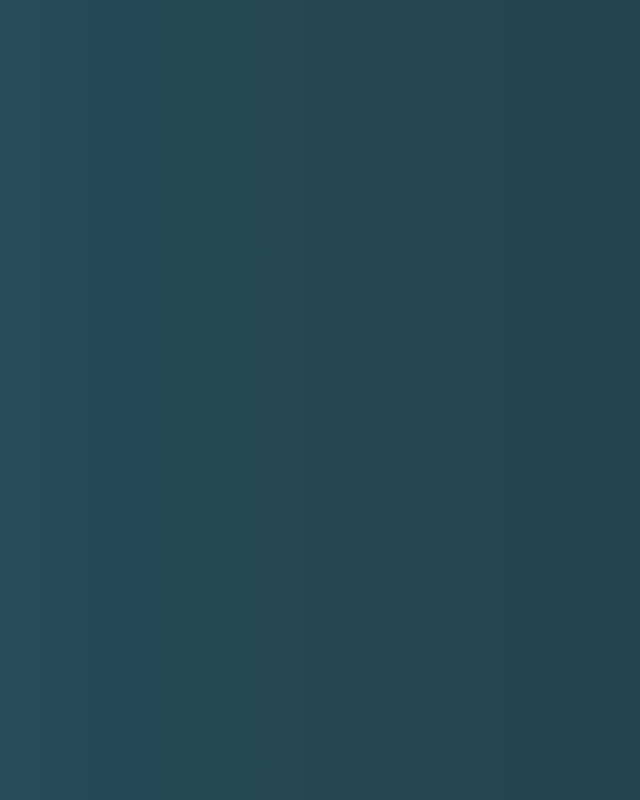
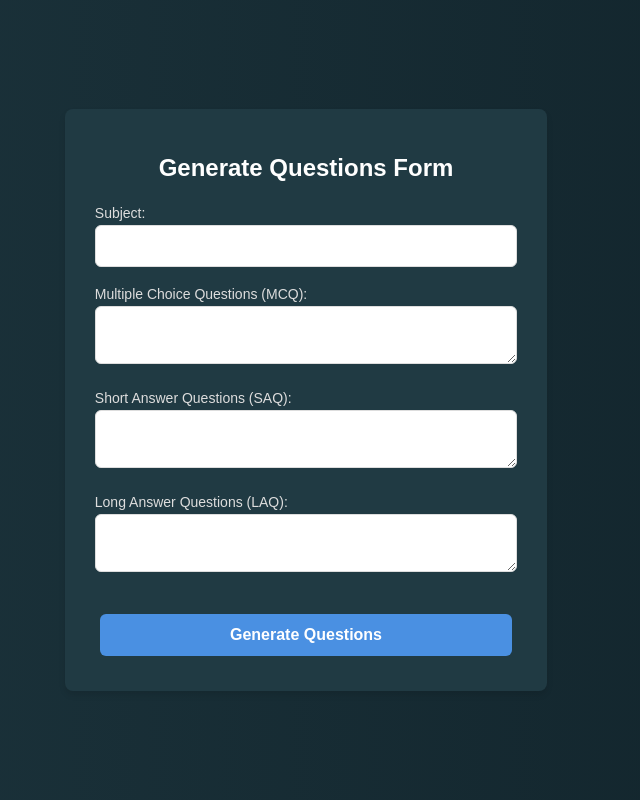
Before and after one commit to Atul-Raj7/E-Learning, a React (Vite) app in the folder Website/: page /question_form in a window 1280 px wide. Before the commit this address had no page. Shown: the whole page, without its empty margins (334-974 px from the left). Built offline with nearby package versions, Linux system fonts and the light colour scheme.

Commit message:
Question Form

```diff
--- a/Website/src/App.jsx
+++ b/Website/src/App.jsx
@@ -8,6 +8,7 @@ import AdminPortal from './pages/AdminPortal'
 import CodeEditor from './pages/CodeEditor'
 import GenerateQuestion from './pages/GenerateQuestion'
 import VideoCon from './pages/VideoCon'
+import QuestionForm from './pages/QuestionForm'
 
 function App() {
 
@@ -23,6 +24,7 @@ function App() {
               <Route path='/code_editor' element={<CodeEditor/>}/>
               <Route path='/generate_question' element={<GenerateQuestion/>}/>
               <Route path='/video_con' element={<VideoCon/>}/>
+              <Route path='/question_form' element={<QuestionForm/>}/>
         </Routes>
       </BrowserRouter>
   )
--- /dev/null
+++ b/Website/src/pages/QuestionForm.css
@@ -0,0 +1,136 @@
+/* Body */
+body {
+    background-color: #0F2027;
+    background: -webkit-linear-gradient(to right, #2C5364, #203A43, #0F2027);
+    background: linear-gradient(to right, #2C5364, #203A43, #0F2027);
+    margin: 0;
+    font-family: Arial, sans-serif;
+    color: #fff;
+    background-size: 300% 300%; /* Larger background to allow for movement */
+    animation: gradientMove 10s ease infinite; /* Animation for the moving effect */
+    display: flex;
+    justify-content: center;
+    align-items: center;
+    height: 100vh;
+  }
+
+  /* Keyframes for gradient animation */
+  @keyframes gradientMove {
+    0% {
+      background-position: 0% 50%;
+    }
+    50% {
+      background-position: 100% 50%;
+    }
+    100% {
+      background-position: 0% 50%;
+    }
+  }
+
+  /* Container for the form */
+  .question-form-container {
+    display: flex;
+    flex-direction: column;
+    align-items: center;
+    background-color: #203A43; /* Match the background gradient color */
+    padding: 30px;
+    border-radius: 8px;
+    box-shadow: 0px 4px 6px rgba(0, 0, 0, 0.1);
+    width: 100%;
+    max-width: 600px; /* Max width for the form */
+    margin: 20px auto;
+    box-sizing: border-box;
+  }
+
+  /* Heading for the form */
+  .question-form-container h1 {
+    font-size: 24px;
+    color: #fff;
+    font-weight: 600;
+    margin-bottom: 20px;
+  }
+
+  /* Input fields container */
+  .question-form-container form {
+    width: 100%;
+    display: flex;
+    flex-direction: column;
+  }
+
+  /* Label style */
+  .question-form-container label {
+    font-size: 14px;
+    color: #ddd; /* Lighter color for the label */
+    margin-bottom: 6px;
+    font-weight: 500;
+  }
+
+  /* Input fields */
+  .question-form-container input,
+  .question-form-container textarea {
+    width: 100%;
+    padding: 12px; /* Increased padding for better usability */
+    margin-bottom: 15px;
+    border: 1px solid #ddd;
+    border-radius: 6px;
+    font-size: 14px;
+    color: #333;
+    background-color: #fff;
+    box-sizing: border-box; /* Ensures padding is included in width calculation */
+  }
+
+  /* Input focus state */
+  .question-form-container input:focus,
+  .question-form-container textarea:focus {
+    border-color: #4a90e2;
+    outline: none;
+    box-shadow: 0 0 5px rgba(74, 144, 226, 0.3);
+  }
+
+  /* Submit button styling */
+  .question-form-container button {
+    padding: 12px 18px;
+    background-color: #4a90e2; /* Light blue color */
+    color: #fff;
+    font-size: 16px;
+    font-weight: 600;
+    border: none;
+    border-radius: 6px;
+    cursor: pointer;
+    transition: background-color 0.3s ease;
+    margin-top: 20px;
+  }
+
+  /* Hover effect for the button */
+  .question-form-container button:hover {
+    background-color: #357ab7; /* Darker blue for hover effect */
+  }
+
+  /* Button disabled state */
+  .question-form-container button:disabled {
+    background-color: #c7d7e0;
+    cursor: not-allowed;
+  }
+
+  /* Responsive design for small screens */
+  @media (max-width: 768px) {
+    .question-form-container {
+      padding: 15px;
+      width: 90%;
+    }
+
+    .question-form-container h1 {
+      font-size: 20px;
+    }
+
+    .question-form-container label,
+    .question-form-container input,
+    .question-form-container textarea {
+      font-size: 13px;
+    }
+
+    .question-form-container button {
+      font-size: 14px;
+      padding: 10px 15px;
+    }
+  }
--- /dev/null
+++ b/Website/src/pages/QuestionForm.jsx
@@ -0,0 +1,81 @@
+import React, { useState } from 'react';
+import "./QuestionForm.css"
+
+export default function QuestionForm({ onGenerateQuestions }) {
+  const [subject, setSubject] = useState('');
+  const [mcq, setMcq] = useState('');
+  const [saq, setSaq] = useState('');
+  const [laq, setLaq] = useState('');
+
+  const handleSubmit = async (e) => {
+    e.preventDefault();
+
+    // Prepare the data to be sent to the API
+    const data = {
+      subject,
+      mcq,
+      saq,
+      laq,
+    };
+
+    // Call the API
+    try {
+      const response = await fetch('https://your-api-endpoint.com/generate-questions', {
+        method: 'POST',
+        headers: {
+          'Content-Type': 'application/json',
+        },
+        body: JSON.stringify(data),
+      });
+
+      const responseData = await response.json();
+
+      // Pass the response data to the parent component (GenerateQuestion)
+      onGenerateQuestions(responseData);
+    } catch (error) {
+      console.error('Error calling API:', error);
+    }
+  };
+
+  return (
+    <div className="question-form-container">
+      <h1>Generate Questions Form</h1>
+      <form onSubmit={handleSubmit}>
+        <div>
+          <label>Subject:</label>
+          <input
+            type="text"
+            value={subject}
+            onChange={(e) => setSubject(e.target.value)}
+            required
+          />
+        </div>
+        <div>
+          <label>Multiple Choice Questions (MCQ):</label>
+          <textarea
+            value={mcq}
+            onChange={(e) => setMcq(e.target.value)}
+            required
+          />
+        </div>
+        <div>
+          <label>Short Answer Questions (SAQ):</label>
+          <textarea
+            value={saq}
+            onChange={(e) => setSaq(e.target.value)}
+            required
+          />
+        </div>
+        <div>
+          <label>Long Answer Questions (LAQ):</label>
+          <textarea
+            value={laq}
+            onChange={(e) => setLaq(e.target.value)}
+            required
+          />
+        </div>
+        <button type="submit">Generate Questions</button>
+      </form>
+    </div>
+  );
+}
```
Also changed, not shown: Website/src/pages/GenerateQuestion.jsx (+0 -78 lines).
